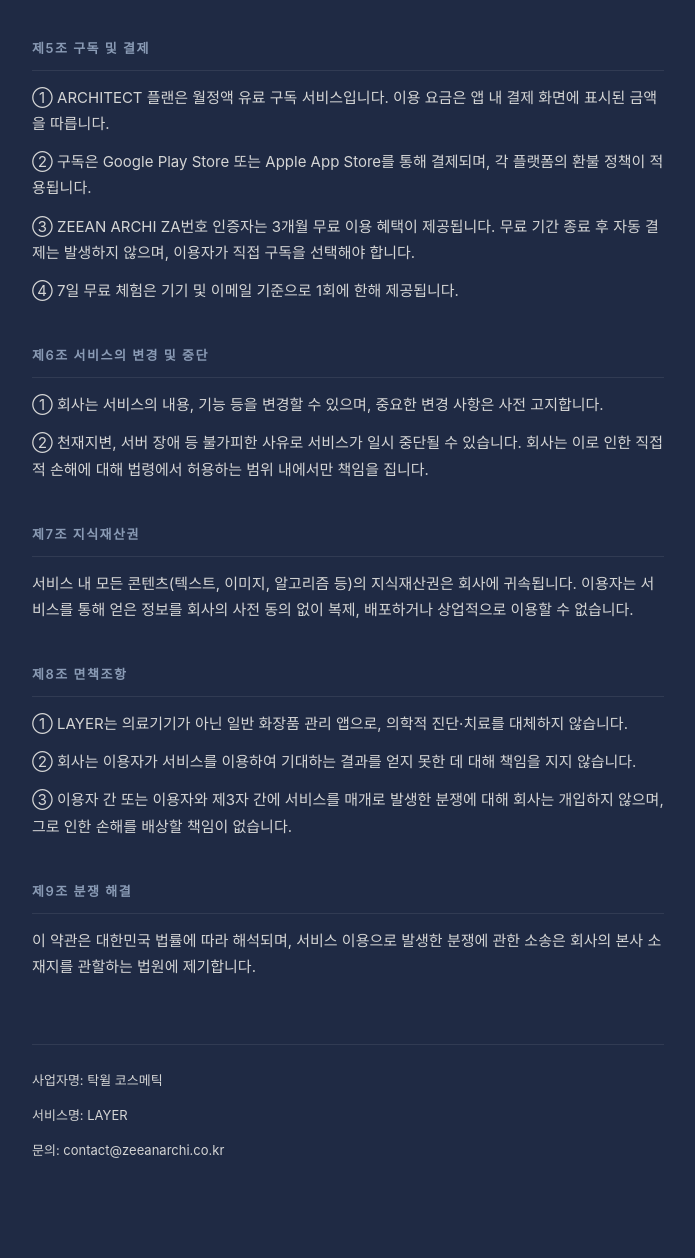
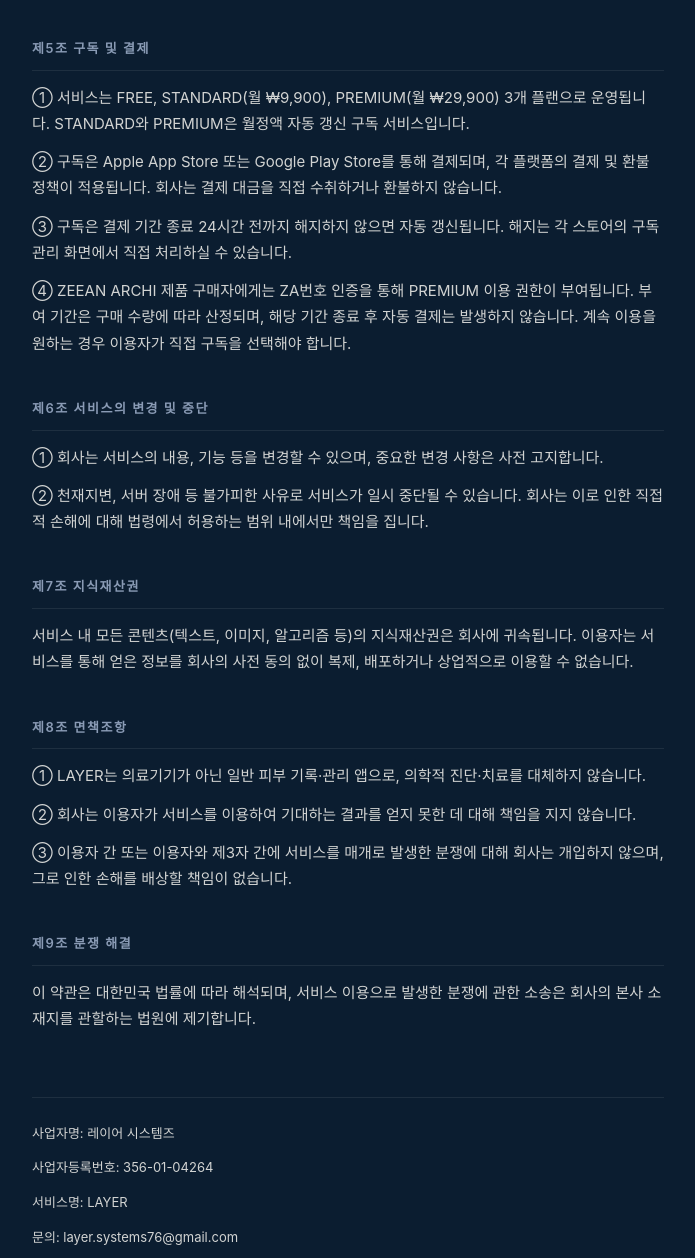
Before and after one commit to kimshzeus/zeean-archi, a plain HTML site: page terms.html in a window 1280 px wide. Shown: the part 1042-2300 px from the top of the page, without its empty margins (292-987 px from the left). Drawn offline with Linux system fonts and the light colour scheme.

Commit message:
Update terms.html

```diff
--- a/terms.html
+++ b/terms.html
@@ -6,7 +6,7 @@
   <title>이용약관 — LAYER</title>
   <style>
     :root {
-      --navy: #1F2A44;
+      --navy: #0b1d30;
       --off-white: #F5F3EE;
       --muted: #8A9BB5;
       --border: rgba(255,255,255,0.08);
@@ -66,10 +66,10 @@
 
   <p class="eyebrow">LAYER by ZEEAN ARCHI</p>
   <h1>이용약관</h1>
-  <p class="updated">시행일: 2026년 5월 1일 &nbsp;|&nbsp; 최종 수정: 2026년 5월 1일</p>
+  <p class="updated">시행일: 2026년 5월 1일 &nbsp;|&nbsp; 최종 수정: 2026년 7월 20일</p>
 
   <h2>제1조 목적</h2>
-  <p>이 약관은 탁윌 코스메틱(이하 "회사")이 운영하는 피부 건축 현장 관리 앱 LAYER(이하 "서비스")의 이용 조건 및 절차, 회사와 이용자의 권리·의무 등을 규정함을 목적으로 합니다.</p>
+  <p>이 약관은 레이어 시스템즈(이하 "회사")가 운영하는 피부 건축 현장 관리 앱 LAYER(이하 "서비스")의 이용 조건 및 절차, 회사와 이용자의 권리·의무 등을 규정함을 목적으로 합니다.</p>
 
   <h2>제2조 약관의 효력 및 변경</h2>
   <p>① 이 약관은 서비스를 이용하고자 하는 모든 이용자에게 적용됩니다.</p>
@@ -79,7 +79,7 @@
   <p>회사는 다음의 서비스를 제공합니다.</p>
   <ul>
     <li>피부 기록 및 관리 (Daily Log, Before/After 사진)</li>
-    <li>AI 기반 피부 분석 및 맞춤 성분 추천 (ARCHITECT 플랜)</li>
+    <li>AI 기반 피부 분석 및 맞춤 성분 추천 (STANDARD·PREMIUM 플랜)</li>
     <li>시술 후 회복 프로토콜 제공</li>
     <li>ZEEAN ARCHI ZA번호 인증 및 혜택 연동</li>
   </ul>
@@ -95,10 +95,10 @@
   </ul>
 
   <h2>제5조 구독 및 결제</h2>
-  <p>① ARCHITECT 플랜은 월정액 유료 구독 서비스입니다. 이용 요금은 앱 내 결제 화면에 표시된 금액을 따릅니다.</p>
-  <p>② 구독은 Google Play Store 또는 Apple App Store를 통해 결제되며, 각 플랫폼의 환불 정책이 적용됩니다.</p>
-  <p>③ ZEEAN ARCHI ZA번호 인증자는 3개월 무료 이용 혜택이 제공됩니다. 무료 기간 종료 후 자동 결제는 발생하지 않으며, 이용자가 직접 구독을 선택해야 합니다.</p>
-  <p>④ 7일 무료 체험은 기기 및 이메일 기준으로 1회에 한해 제공됩니다.</p>
+  <p>① 서비스는 FREE, STANDARD(월 ₩9,900), PREMIUM(월 ₩29,900) 3개 플랜으로 운영됩니다. STANDARD와 PREMIUM은 월정액 자동 갱신 구독 서비스입니다.</p>
+  <p>② 구독은 Apple App Store 또는 Google Play Store를 통해 결제되며, 각 플랫폼의 결제 및 환불 정책이 적용됩니다. 회사는 결제 대금을 직접 수취하거나 환불하지 않습니다.</p>
+  <p>③ 구독은 결제 기간 종료 24시간 전까지 해지하지 않으면 자동 갱신됩니다. 해지는 각 스토어의 구독 관리 화면에서 직접 처리하실 수 있습니다.</p>
+  <p>④ ZEEAN ARCHI 제품 구매자에게는 ZA번호 인증을 통해 PREMIUM 이용 권한이 부여됩니다. 부여 기간은 구매 수량에 따라 산정되며, 해당 기간 종료 후 자동 결제는 발생하지 않습니다. 계속 이용을 원하는 경우 이용자가 직접 구독을 선택해야 합니다.</p>
 
   <h2>제6조 서비스의 변경 및 중단</h2>
   <p>① 회사는 서비스의 내용, 기능 등을 변경할 수 있으며, 중요한 변경 사항은 사전 고지합니다.</p>
@@ -108,7 +108,7 @@
   <p>서비스 내 모든 콘텐츠(텍스트, 이미지, 알고리즘 등)의 지식재산권은 회사에 귀속됩니다. 이용자는 서비스를 통해 얻은 정보를 회사의 사전 동의 없이 복제, 배포하거나 상업적으로 이용할 수 없습니다.</p>
 
   <h2>제8조 면책조항</h2>
-  <p>① LAYER는 의료기기가 아닌 일반 화장품 관리 앱으로, 의학적 진단·치료를 대체하지 않습니다.</p>
+  <p>① LAYER는 의료기기가 아닌 일반 피부 기록·관리 앱으로, 의학적 진단·치료를 대체하지 않습니다.</p>
   <p>② 회사는 이용자가 서비스를 이용하여 기대하는 결과를 얻지 못한 데 대해 책임을 지지 않습니다.</p>
   <p>③ 이용자 간 또는 이용자와 제3자 간에 서비스를 매개로 발생한 분쟁에 대해 회사는 개입하지 않으며, 그로 인한 손해를 배상할 책임이 없습니다.</p>
 
@@ -116,9 +116,10 @@
   <p>이 약관은 대한민국 법률에 따라 해석되며, 서비스 이용으로 발생한 분쟁에 관한 소송은 회사의 본사 소재지를 관할하는 법원에 제기합니다.</p>
 
   <div class="footer">
-    <p>사업자명: 탁윌 코스메틱</p>
+    <p>사업자명: 레이어 시스템즈</p>
+    <p>사업자등록번호: 356-01-04264</p>
     <p>서비스명: LAYER</p>
-    <p>문의: contact@zeeanarchi.co.kr</p>
+    <p>문의: layer.systems76@gmail.com</p>
   </div>
 
 </body>
```
